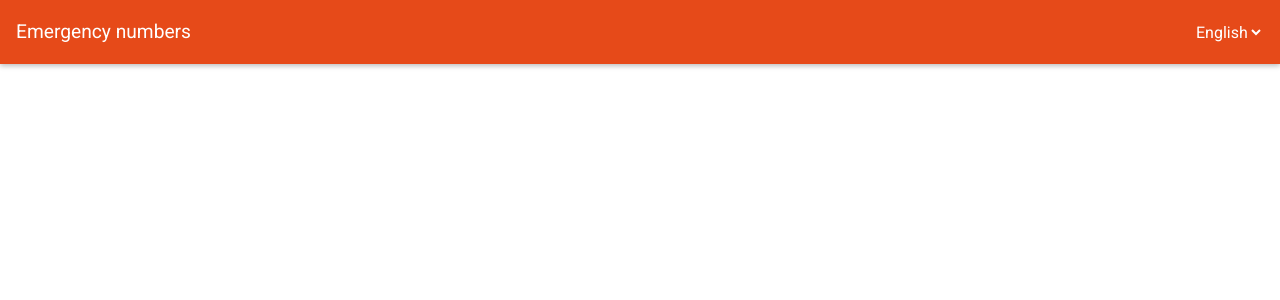
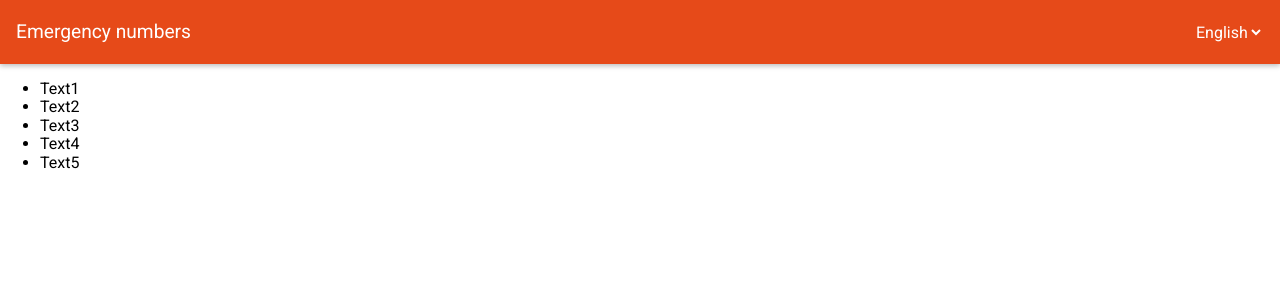
Before and after one commit to Fajkowsky/Emergency-calls, a Vue app: page / in a window 1280 px wide. Shown: the top 300 px of the page. Built offline with nearby package versions, Linux system fonts and the light colour scheme.

Commit message:
create custom select component, pass props

```diff
--- a/src/App.vue
+++ b/src/App.vue
@@ -1,15 +1,28 @@
 <template>
   <div id="app">
     <title-bar />
+    <custom-select :options="options" />
   </div>
 </template>
 
 <script>
 import TitleBar from '@/components/TitleBar.vue';
+import CustomSelect from '@/components/ui/CustomSelect.vue';
 
 export default {
   name: 'App',
-  components: { TitleBar },
+  components: { CustomSelect, TitleBar },
+  data() {
+    return {
+      options: [
+        {id: 1, text: 'Text1'},
+        {id: 2, text: 'Text2'},
+        {id: 3, text: 'Text3'},
+        {id: 4, text: 'Text4'},
+        {id: 5, text: 'Text5'},
+      ]
+    }
+  }
 };
 </script>
 
--- /dev/null
+++ b/src/components/ui/CustomSelect.vue
@@ -0,0 +1,35 @@
+<template>
+  <div id="custom-select">
+    <ul>
+      <li
+        v-for="option in options"
+        :key="option.id"
+        :value="option.id"
+      >
+        {{ $t(option.text) }}
+      </li>
+    </ul>
+  </div>
+</template>
+
+<script>
+export default {
+  name: 'CustomSelect',
+  props: {
+    options: {
+      type: Array,
+      required: true,
+      validator(value) {
+        return value.every(item => 'id' in item && 'text' in item);
+      },
+    },
+  },
+};
+</script>
+
+<style lang="scss" scoped>
+  #custom-select {
+    color: black;
+  }
+
+</style>
```
